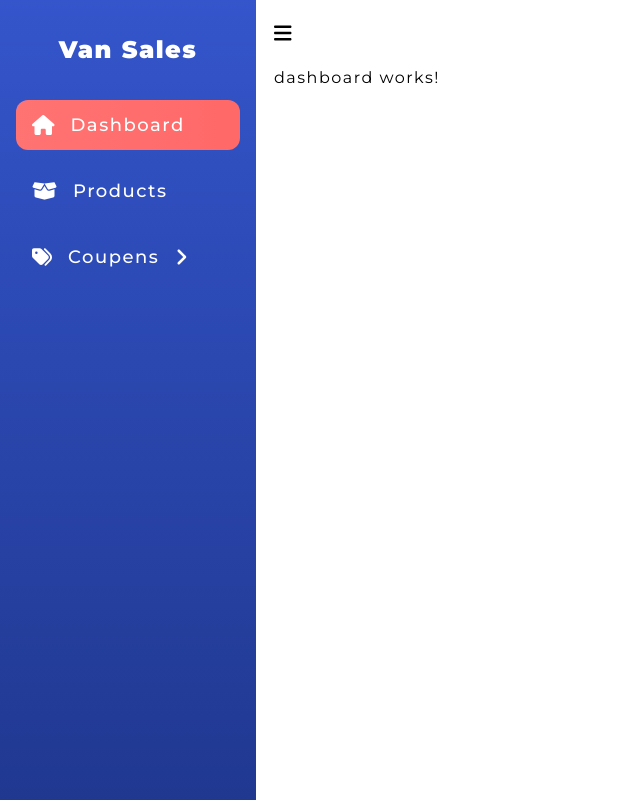
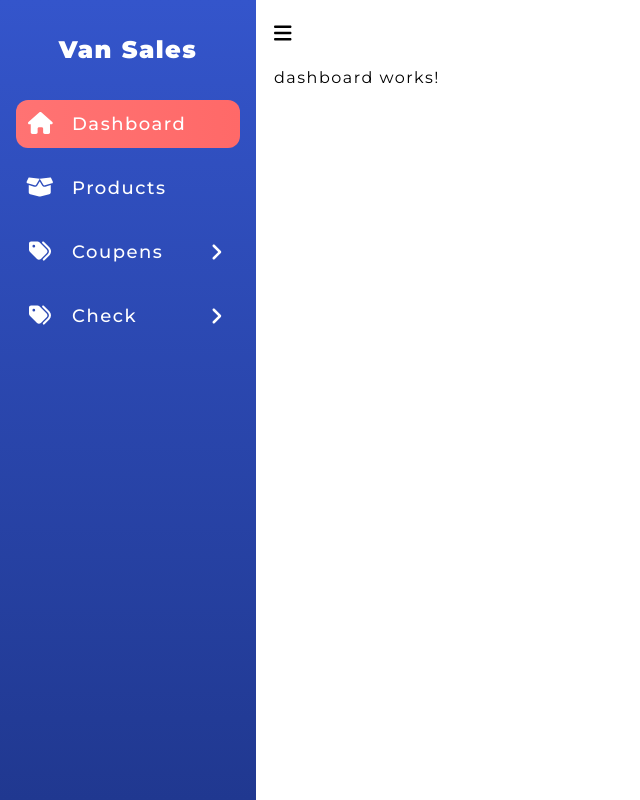
Before and after one commit to haritamil/dashboard-layout, an Angular app: page /dashboard in a window 1280 px wide. Shown: the whole page, without its empty margins (0-640 px from the left). Built offline with nearby package versions, Linux system fonts and the light colour scheme.

Commit message:
some style adjustments and animation

```diff
--- a/src/app/layout/side-nav/nav-data.ts
+++ b/src/app/layout/side-nav/nav-data.ts
@@ -33,4 +33,20 @@ export const sideNavData: INavData[] = [
       },
     ],
   },
+  {
+    routeLink: 'coupens',
+    icon: 'tags',
+    label: 'Check',
+    expanded: false,
+    items: [
+      {
+        routeLink: 'coupens/list',
+        label: 'Coupens List',
+      },
+      {
+        routeLink: 'coupens/create',
+        label: 'Create Coupens',
+      },
+    ],
+  },
 ];
--- a/src/app/layout/side-nav/side-nav.component.html
+++ b/src/app/layout/side-nav/side-nav.component.html
@@ -1,9 +1,9 @@
 <div class="sidebar-container" [ngClass]="{ expanded: sideNavExpanded() }">
   <div class="logo-container">
     @if(sideNavExpanded()){
-    <span class="logo" @fadeInOut>Van Sales</span>
+    <span class="logo" @delayedText>Van Sales</span>
     }@else{
-    <span class="logo">V</span>
+    <span class="logo" @delayedText>V</span>
     }
   </div>
   <nav class="nav">
@@ -19,15 +19,16 @@
           <span class="label" @fadeInOut>{{ nav.label }}</span>
           <fa-icon
             icon="{{ !nav.expanded ? 'angle-right' : 'angle-down' }}"
-            class="icon"
+            class="angle-icon"
           />
           }
         </a>
-        @if(nav.expanded && sideNavExpanded()){
+        @if(sideNavExpanded() && nav.items.length > 0){
         <app-sublevel-menu
           [collapsed]="sideNavExpanded()"
           [expanded]="nav.expanded"
           [data]="nav"
+          [multiple]="multiple"
         />} }
 
         <!-- For single route -->
@@ -37,6 +38,7 @@
           [routerLink]="nav.routeLink"
           routerLinkActive="active"
           [routerLinkActiveOptions]="{ exact: true }"
+          (click)="shrinkItems(nav)"
         >
           <fa-icon icon="{{ nav.icon }}" class="icon" />
           @if(sideNavExpanded()){
--- a/src/app/layout/side-nav/side-nav.component.scss
+++ b/src/app/layout/side-nav/side-nav.component.scss
@@ -3,38 +3,29 @@
 @use "utils";
 
 .sidebar-container {
-  width: utils.rem(88);
+  width: utils.rem(80);
   background: v.$linear-gradient;
   max-height: 100vh;
   height: 100dvh;
   transition: width 0.5s ease;
   @include utils.flex-column();
+  overflow: auto;
+  scrollbar-width: none;
   &.expanded {
     width: utils.rem(256);
-    // .nav{
-    //   .nav-list{
-    //     .list-item{
-    //       .nav-link{
-    //         .label{
-    //           display: inline;
-    //         }
-    //       }
-    //     }
-    //   }
-    // }
   }
 
   .logo-container {
     text-align: center;
     padding-inline: utils.rem(16);
     padding-block: utils.rem(32);
-    font-size: utils.rem(24);
     color: v.$white;
     font-weight: t.$font-900;
     letter-spacing: 1.2;
 
     .logo {
       text-wrap: nowrap;
+      font-size: utils.rem(24);
     }
   }
 
@@ -44,33 +35,39 @@
     .nav-list {
       @include utils.flex-column();
       gap: utils.rem(16);
+      padding-inline: utils.rem(16);
 
       .list-item {
         text-align: center;
-        padding-inline: utils.rem(16);
         width: 100%;
 
         .nav-link {
           position: relative;
           @include utils.flex-row($align: center);
-          column-gap: utils.rem(16);
-          padding-inline: utils.rem(16);
-          padding-block: utils.rem(10);
           border-radius: 12px;
           z-index: 1;
+          height: 3rem;
 
-          .icon {
+          .icon,
+          .angle-icon {
             color: v.$white;
+            font-size: 22px;
+            width: 2rem;
+            min-width: 2rem;
+            margin: 0 0.5rem;
+            text-align: center;
+          }
+
+          .angle-icon {
             font-size: 20px;
-            flex-shrink: 0;
+            margin: auto 0.5rem auto auto;
           }
 
           .label {
             font-size: utils.rem(18);
             color: v.$white;
             font-weight: t.$font-500;
-            text-wrap: nowrap;
-            transition-delay: 5s;
+            margin-left: 0.5rem;
           }
 
           &:hover::before,
--- a/src/app/layout/side-nav/side-nav.component.ts
+++ b/src/app/layout/side-nav/side-nav.component.ts
@@ -35,11 +35,33 @@ import { SublevelMenuComponent } from './sublevel-menu/sublevel-menu.component';
         animate('350ms', style({ opacity: 0 })),
       ]),
     ]),
+
+    trigger('delayedText', [
+      transition(':enter', [
+        style({ opacity: 0 }),
+        animate('1s ease', style({ opacity: 1 })),
+      ]),
+    ]),
   ],
 })
 export class SideNavComponent {
   navData = sideNavData;
   sideNavExpanded = input.required<boolean>();
+  multiple: boolean = false;
 
-  handleNavClick(data: INavData) {}
+  handleNavClick(data: INavData) {
+    this.shrinkItems(data);
+    data.expanded = !data.expanded;
+    console.log('this.navData', this.navData);
+  }
+
+  shrinkItems(item: INavData): void {
+    if (!this.multiple) {
+      for (let modelItem of this.navData) {
+        if (item !== modelItem && modelItem.expanded) {
+          modelItem.expanded = false;
+        }
+      }
+    }
+  }
 }
--- a/src/app/layout/side-nav/sublevel-menu/sublevel-menu.component.html
+++ b/src/app/layout/side-nav/sublevel-menu/sublevel-menu.component.html
@@ -6,14 +6,14 @@
       ? {
           value: 'visible',
           params: {
-            transitionParams: '400ms cubic-bezier(0.86,0,0.07,1)',
+            transitionParams: '400ms cubic-bezier(0.86, 0, 0.07, 1)',
             height: '*'
           }
         }
       : {
           value: 'hidden',
           params: {
-            tranistionParams: '400ms cubic-bezier(0.86,0,0.07,1)',
+            transitionParams: '400ms cubic-bezier(0.86, 0, 0.07, 1)',
             height: '0'
           }
         }
@@ -39,6 +39,7 @@
       [collapsed]="collapsed()"
       [expanded]="item.expanded"
       [data]="data()"
+      [multiple]="multiple()"
     />} } @else {
     <a
       class="sub-nav-link"
--- a/src/app/layout/side-nav/sublevel-menu/sublevel-menu.component.scss
+++ b/src/app/layout/side-nav/sublevel-menu/sublevel-menu.component.scss
@@ -4,8 +4,7 @@
 
 .sub-list {
   @include utils.flex-column();
-  margin-top: utils.rem(8);
-  gap: utils.rem(8);
+  margin-left: 10px;
 
   .sub-list-item {
     text-align: center;
@@ -14,25 +13,22 @@
     .sub-nav-link {
       position: relative;
       @include utils.flex-row($align: center);
-      column-gap: utils.rem(16);
-      padding-inline: utils.rem(16);
       padding-block: utils.rem(10);
       border-radius: 12px;
       z-index: 1;
+      height: 3rem;
 
       .sub-icon,
       .sub-icon-circle {
         color: v.$white;
-        font-size: 20px;
-        flex-shrink: 0;
-      }
-
-      .sub-icon-circle {
-        font-size: 10px;
+        font-size: 4px;
+        width: 2rem;
+        min-width: 2rem;
+        margin: 0 0.5rem;
+        text-align: center;
       }
 
       .sub-label {
-        font-size: utils.rem(16);
         color: v.$white;
         font-weight: t.$font-500;
       }
```
